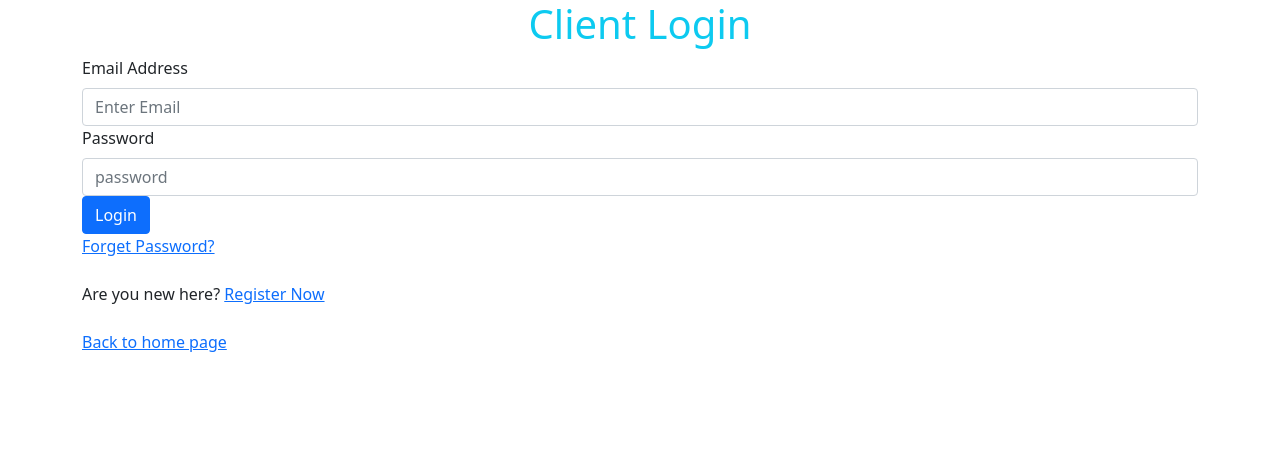
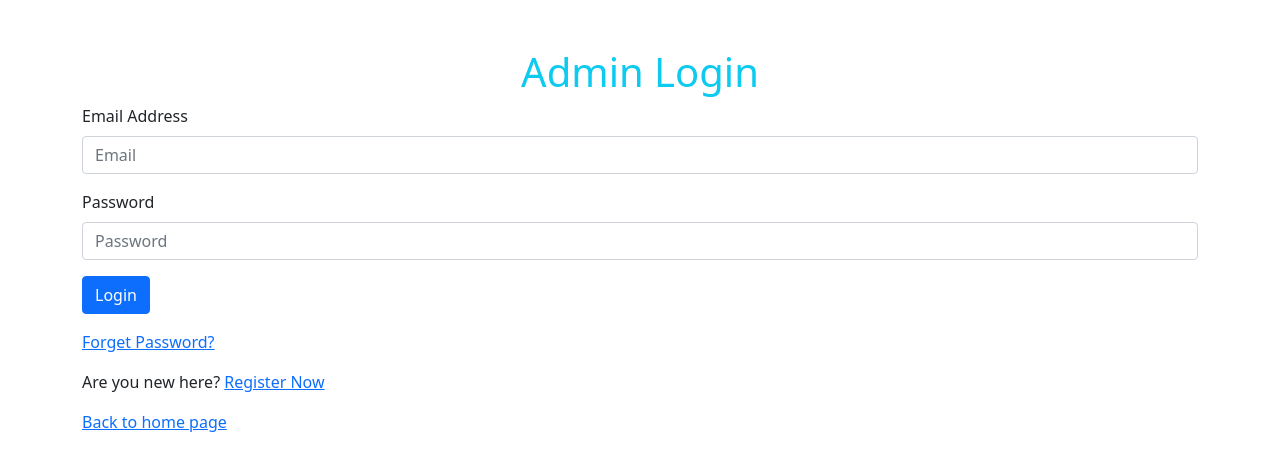
Before and after one commit to thuandang712/blue_ocean, a React (Create React App) app in the folder client/: page /login in a window 1280 px wide. Shown: the top 470 px of the page. Built offline with nearby package versions, Linux system fonts and the light colour scheme.

Commit message:
thuandang added login page UI and css styling

```diff
--- a/client/src/components/Login.js
+++ b/client/src/components/Login.js
@@ -1,37 +1,61 @@
-import React from 'react'
+import React, { useState } from 'react'
 import { Container, Row, Col, Form, Button } from 'react-bootstrap'
 
 const Login = () => {
+    const [email, setEmail] = useState('')
+    const [password, setPassword] = useState('')
+
+    const handleOnChange = e => {
+        const { name, value } = e.target
+        if (name === 'email') setEmail(value)
+        if (name === 'password') setPassword(value)
+    }
+
+    const handleOnSubmit = e => {
+        e.preventDefault()
+
+        console.log(email)
+        console.log(password)
+
+        // TODO call api to check if email and pw matching the db
+        //
+        setEmail('')
+        setPassword('')
+    }
+
+
     return (
         <Container>
             <Row>
                 <Col>
-                    <h1 className="text-info text-center">Client Login</h1>
-                    <Form autoComplete="off" >
-                        <Form.Group>
+                    <h1 className="text-info text-center mt-5">Admin Login</h1>
+                    <Form autoComplete="off" onSubmit={handleOnSubmit} >
+                        <Form.Group className="mb-3">
                             <Form.Label>Email Address</Form.Label>
                             <Form.Control
                                 type="email"
                                 name="email"
-                                // value={email}
-                                // onChange={handleOnChange}
-                                placeholder="Enter Email"
+                                value={email}
+                                onChange={handleOnChange}
+                                placeholder="Email"
+                                maxlength="30"
                                 required
                             />
                         </Form.Group>
-                        <Form.Group>
+                        <Form.Group className="mb-3">
                             <Form.Label>Password</Form.Label>
                             <Form.Control
                                 type="password"
                                 name="password"
-                                // onChange={handleOnChange}
-                                // value={password}
-                                placeholder="password"
+                                onChange={handleOnChange}
+                                value={password}
+                                placeholder="Password"
+                                maxlength="30"
                                 required
                             />
                         </Form.Group>
 
-                        <Button type="submit">Login</Button>
+                        <Button className="mb-3" type="submit">Login</Button>
                     </Form>
                 </Col>
             </Row>
@@ -41,7 +65,8 @@ const Login = () => {
                     <a href="/password-reset">Forget Password?</a>
                 </Col>
             </Row>
-            <Row className="py-4">
+
+            <Row className="py-3"> {/* padding-top, padding-bottom 1 rem */}
                 <Col>
                     Are you new here? <a href="/register">Register Now</a>
                 </Col>
```
